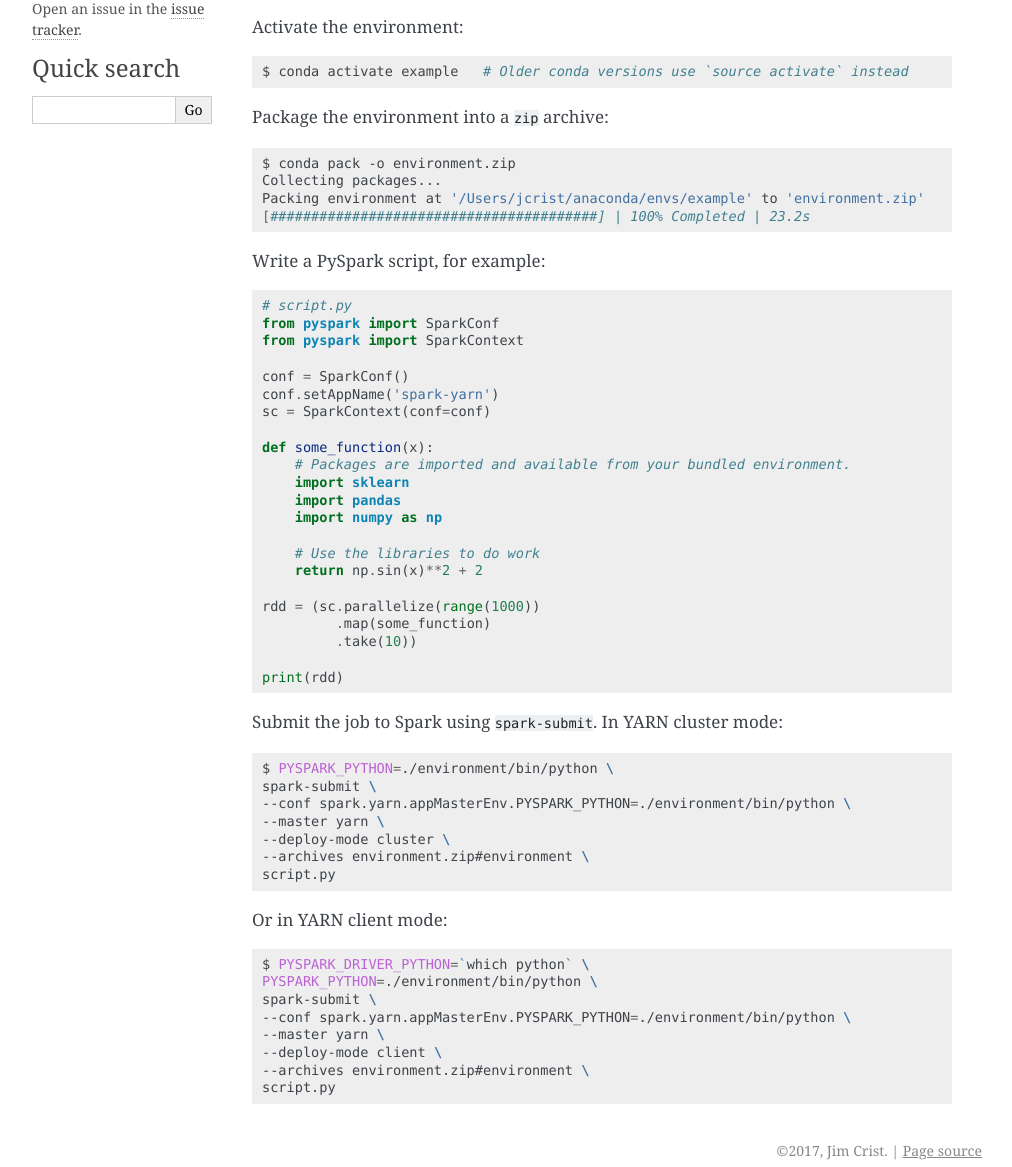
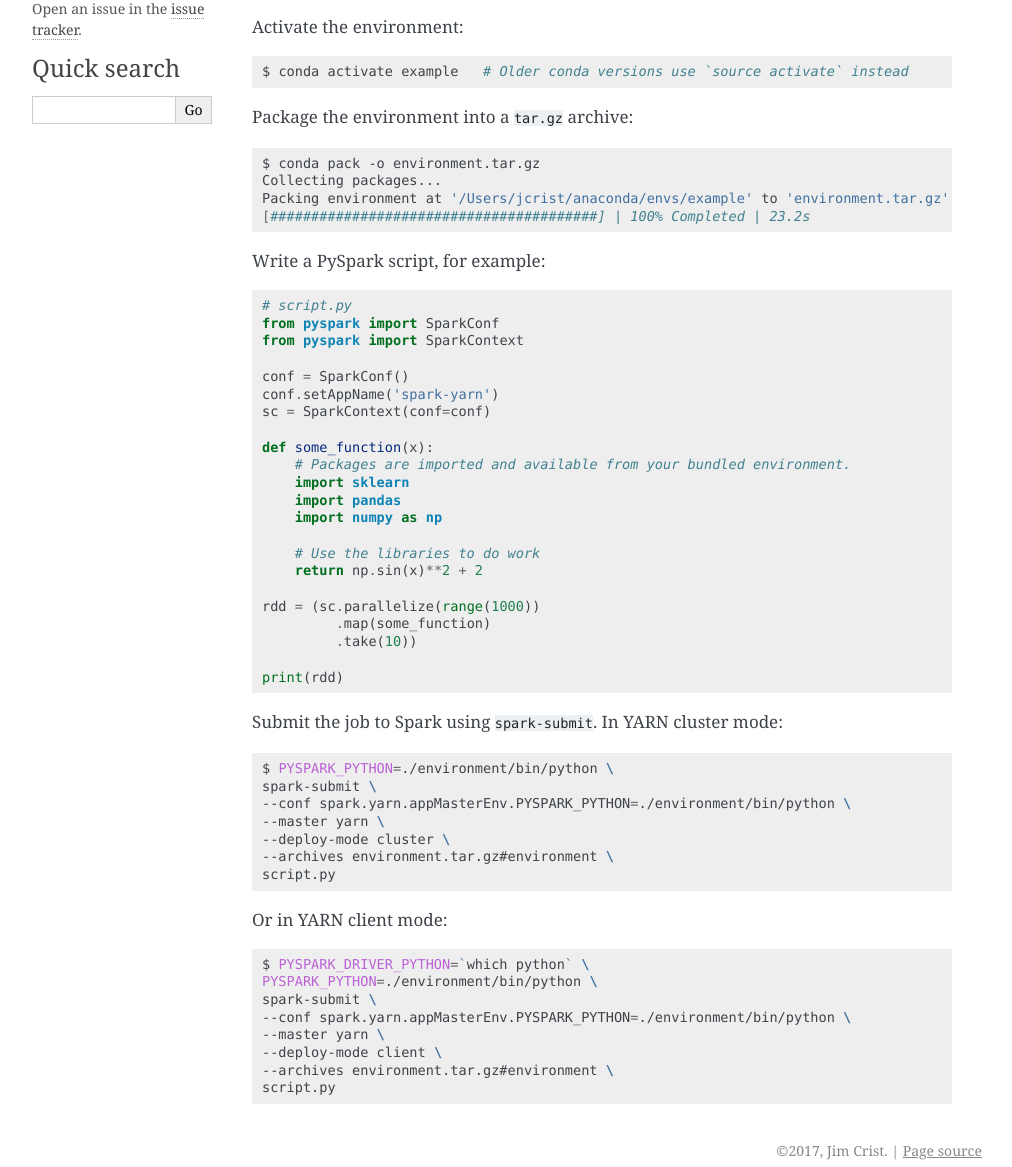
Before and after one commit to conda/conda-pack, a Sphinx documentation site: the page built from docs/source/spark.rst, in a window 1280 px wide. Shown: the part 471-1638 px from the top of the page, without its empty margins (138-1150 px from the left). Built offline with Sphinx 7.4.7, drawn with Linux system fonts in a browser that asks for light colours.

Commit message:
Use tar.gz instead of zip [skip ci]

```diff
--- a/docs/source/spark.rst
+++ b/docs/source/spark.rst
@@ -30,13 +30,13 @@ Activate the environment:
     $ conda activate example   # Older conda versions use `source activate` instead
 
 
-Package the environment into a ``zip`` archive:
+Package the environment into a ``tar.gz`` archive:
 
 .. code-block:: bash
 
-    $ conda pack -o environment.zip
+    $ conda pack -o environment.tar.gz
     Collecting packages...
-    Packing environment at '/Users/jcrist/anaconda/envs/example' to 'environment.zip'
+    Packing environment at '/Users/jcrist/anaconda/envs/example' to 'environment.tar.gz'
     [########################################] | 100% Completed | 23.2s
 
 
@@ -77,7 +77,7 @@ Submit the job to Spark using ``spark-submit``. In YARN cluster mode:
     --conf spark.yarn.appMasterEnv.PYSPARK_PYTHON=./environment/bin/python \
     --master yarn \
     --deploy-mode cluster \
-    --archives environment.zip#environment \
+    --archives environment.tar.gz#environment \
     script.py
 
 
@@ -91,5 +91,5 @@ Or in YARN client mode:
     --conf spark.yarn.appMasterEnv.PYSPARK_PYTHON=./environment/bin/python \
     --master yarn \
     --deploy-mode client \
-    --archives environment.zip#environment \
+    --archives environment.tar.gz#environment \
     script.py
```
